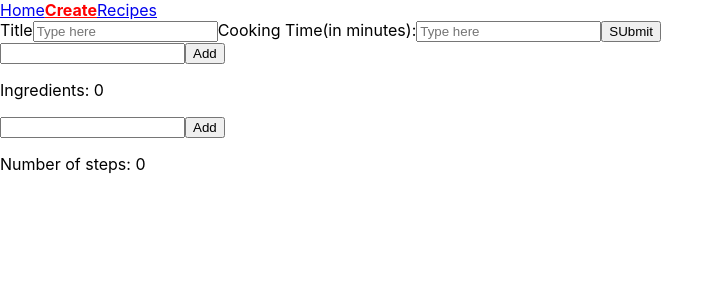
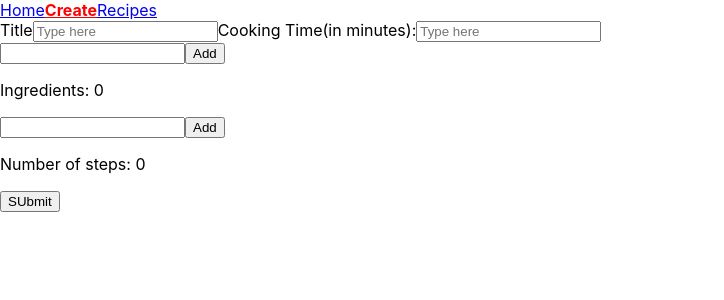
Before and after one commit to iMadfxq/recipe-app, a React (Create React App) app: page /CreateRecipe in a window 1280 px wide. Shown: the top 300 px of the page, without its empty margins (0-724 px from the left). Built offline with nearby package versions, Linux system fonts and the light colour scheme.

Commit message:
Implemented way to save recipes and access them where needed. Also when submitting a new recipe it will send you to the recipes page

```diff
--- a/src/App.js
+++ b/src/App.js
@@ -6,14 +6,18 @@ import CreateRecipe from "./routes/CreateRecipe/CreateRecipe.component";
 import Recipe from "./routes/Recipe/Recipe.component";
 import RecipeList from "./routes/RecipeList/RecipeList.component";
 import Nav from "./routes/Nav/Nav.component";
+import { useState } from "react";
 
 function App() {
+
+  const [recipesList, setRecipesList] = useState([])
+
   return (
     <Routes>
       <Route path="/" element={<Nav />}>
         <Route index  element={<Home />} />
-        <Route path="/CreateRecipe" element={<CreateRecipe />} />
-        <Route path="/Recipes" element={<RecipeList />} />
+        <Route path="/CreateRecipe" element={<CreateRecipe setRecipesList={setRecipesList} />} />
+        <Route path="/Recipes" element={<RecipeList recipesList={recipesList} />} />
         <Route path="/Recipes/:id" element={<Recipe />} />
       </Route>
     </Routes>
--- a/src/routes/CreateRecipe/CreateRecipe.component.jsx
+++ b/src/routes/CreateRecipe/CreateRecipe.component.jsx
@@ -1,17 +1,31 @@
 import { useState } from "react";
+import { useNavigate } from "react-router-dom";
+
 import "./CreateRecipe.styles.scss";
 import IngredientsForm from "./IngredientsForm/IngredientsForm.component";
-import StepsForm from './StepsForm/StepsForm.component'
+import StepsForm from "./StepsForm/StepsForm.component";
 
-export default function CreateRecipe() {
+export default function CreateRecipe({setRecipesList}) {
   const [title, setTitle] = useState("");
-  const [cookingTime, setCookingTime] = useState('')
+  const [cookingTime, setCookingTime] = useState("");
+  const [stepsList, setStepsList] = useState([]);
+  const [ingredientsList, setIngredientsList] = useState([]);
+
+const navigate = useNavigate()
 
   return (
     <section>
-      <form onSubmit={(e) => {
-        e.preventDefault()
-        alert(title, cookingTime)}}>
+      <form
+        onSubmit={(e) => {
+          e.preventDefault();
+          setRecipesList((state) => {
+            return [...state, {title, cookingTime, stepsList, ingredientsList}]
+          })
+          setTimeout(() => {
+            navigate('/recipes')
+          }, 500)
+        }}
+      >
         <label>
           <span>Title</span>
           <input
@@ -19,6 +33,7 @@ export default function CreateRecipe() {
             placeholder="Type here"
             value={title}
             onChange={(e) => setTitle(e.target.value)}
+            required
           />
         </label>
         <label>
@@ -28,12 +43,13 @@ export default function CreateRecipe() {
             placeholder="Type here"
             value={cookingTime}
             onChange={(e) => setCookingTime(e.target.value)}
+            required
           />
         </label>
-        <button>SUbmit</button>
+      <IngredientsForm ingredientsList={ingredientsList} setIngredientsList={setIngredientsList} />
+      <StepsForm stepsList={stepsList} setStepsList={setStepsList} />
+      <button type="submit">SUbmit</button>
       </form>
-      <IngredientsForm />
-      <StepsForm />
     </section>
   );
 }
--- a/src/routes/CreateRecipe/IngredientsForm/IngredientsForm.component.jsx
+++ b/src/routes/CreateRecipe/IngredientsForm/IngredientsForm.component.jsx
@@ -7,9 +7,8 @@ import { PopupContext } from '../../../Contexts/PopupContext';
 
 import { POPUP_ACTION_TYPES } from '../../../Contexts/PopupContext';
 
-export default function IngredientsForm() {
+export default function IngredientsForm({ingredientsList, setIngredientsList}) {
   const [ingredient, setIngredient] = useState("");
-  const [ingredientsList, setIngredientsList] = useState([]);
 
   const {openPopup} = useContext(PopupContext)
 
--- a/src/routes/CreateRecipe/StepsForm/StepsForm.component.jsx
+++ b/src/routes/CreateRecipe/StepsForm/StepsForm.component.jsx
@@ -5,9 +5,8 @@ import { useState, useContext, useRef } from "react";
 import { PopupContext } from "../../../Contexts/PopupContext";
 import { POPUP_ACTION_TYPES } from "../../../Contexts/PopupContext";
 
-export default function IngredientsForm() {
+export default function IngredientsForm({setStepsList, stepsList}) {
   const [step, setStep] = useState("");
-  const [stepsList, setStepsList] = useState([]);
 
   const { openPopup } = useContext(PopupContext);
 
--- a/src/routes/RecipeList/RecipeList.component.jsx
+++ b/src/routes/RecipeList/RecipeList.component.jsx
@@ -1,5 +1,5 @@
 import './RecipeList.styles.scss'
 
-export default function RecipeList() {
-  return (<div>Recipe list</div>)
+export default function RecipeList({recipesList}) {
+  return (<div>{recipesList.map(recipe => <p>{recipe.title}</p>)}</div>)
 }
```
